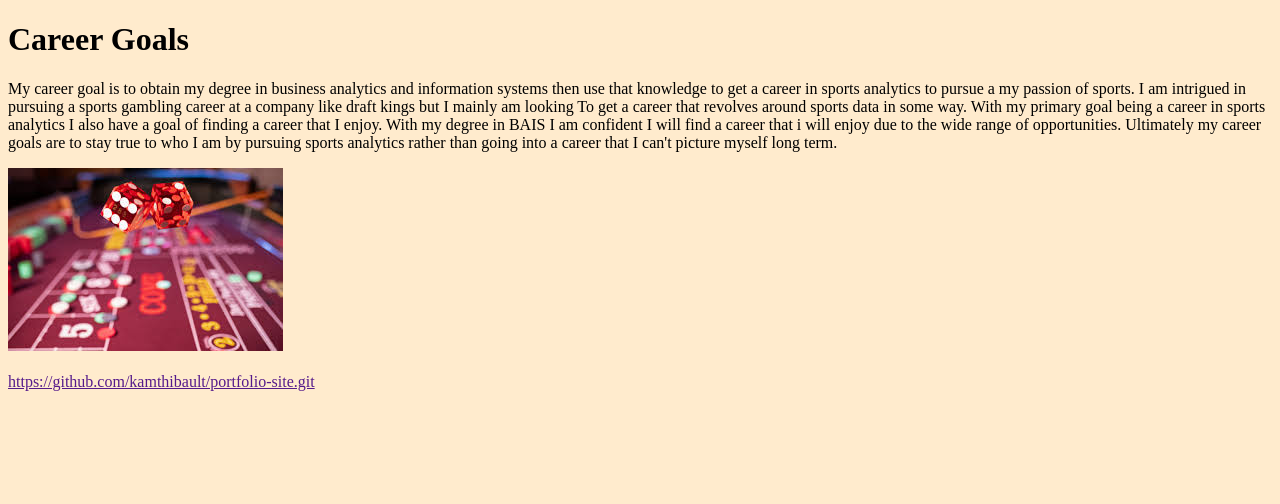
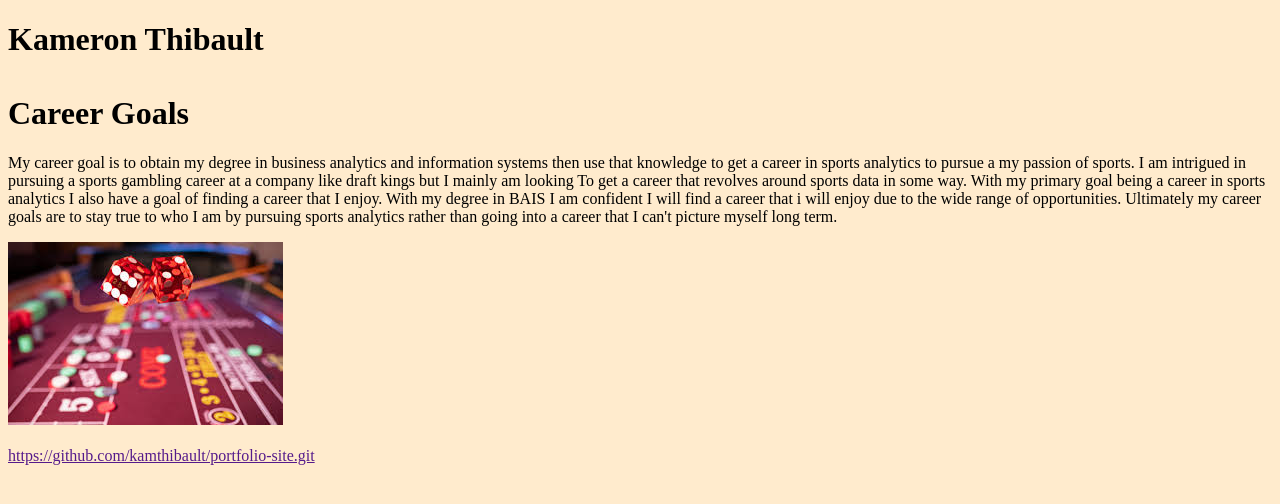
Before and after one commit to kamthibault/portfolio-site, a plain HTML site: page index.html in a window 1280 px wide. Drawn offline with Linux system fonts and the light colour scheme.

Commit message:
Initial portfolio page

```diff
--- a/index.html
+++ b/index.html
@@ -1,9 +1,11 @@
 <!DOCTYPE html>
 <html></html>
-<head>
-<title>"Kameron Thibault"</title>
-</head>
-<h1>Career Goals</h1>
+
+<h1>Kameron Thibault
+    <br>
+    <br>
+    Career Goals</h1>
+
 <body>
 <p>My career goal is to obtain my degree in business analytics and information systems then use that knowledge
     to get a career in sports analytics to pursue a my passion of sports. I am intrigued in pursuing a sports gambling career at a company like draft kings
```
